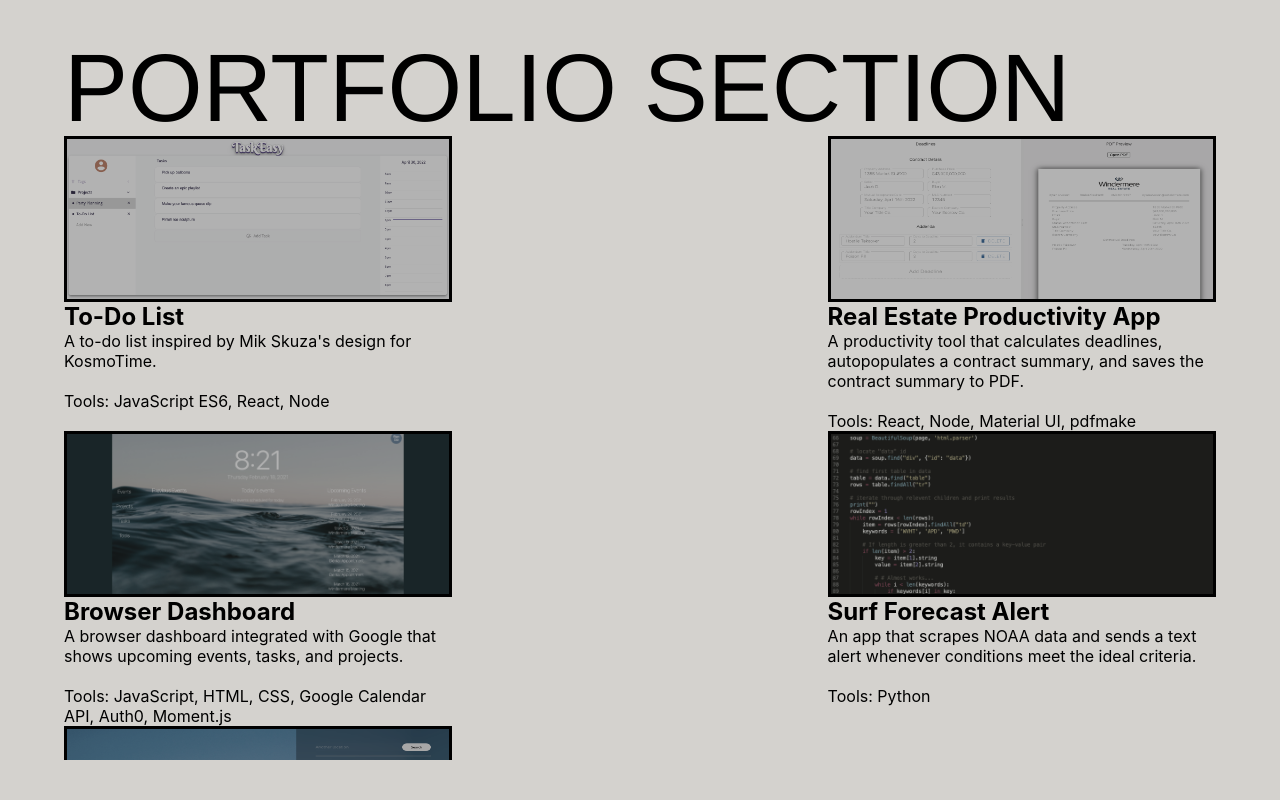
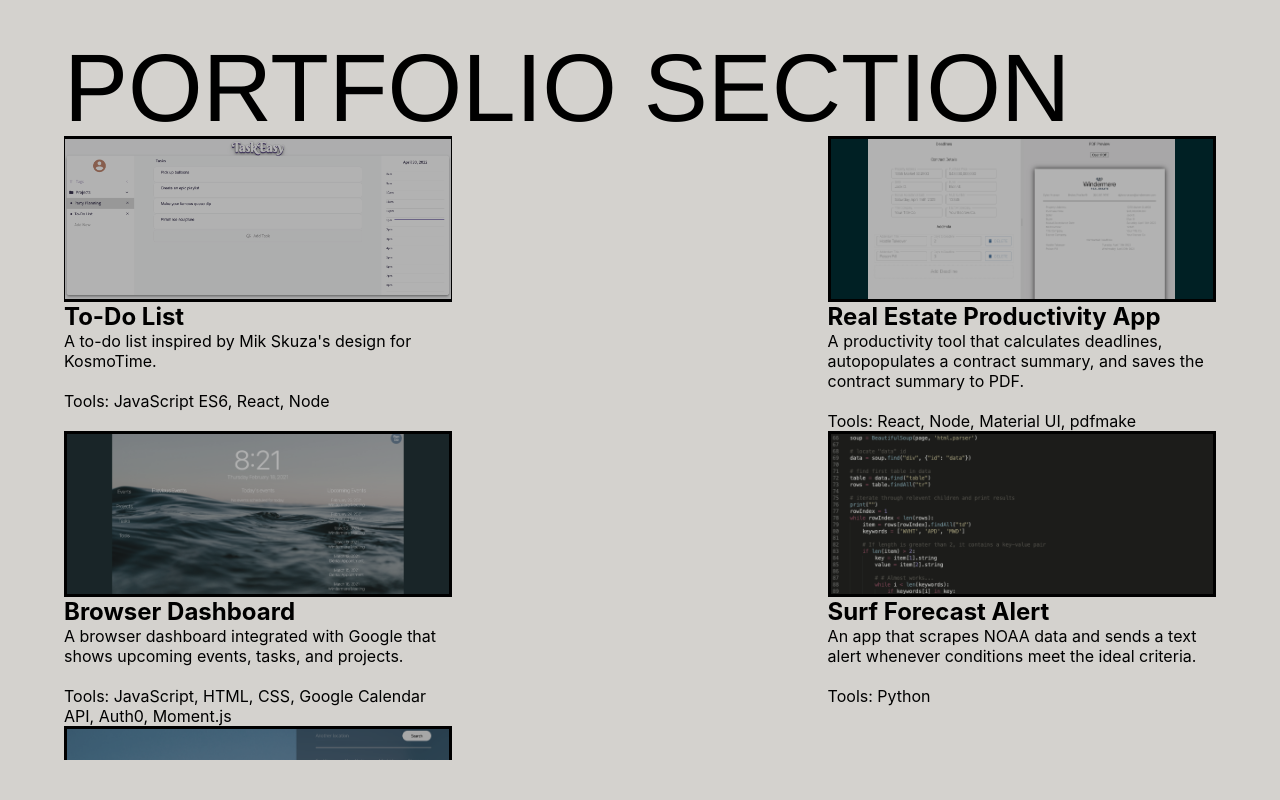
Before and after one commit to dyyllaann/portfolio, a React (Create React App) app: page /info in a window 1280 px wide. Shown: the part 1520-2320 px from the top of the page. Built offline with nearby package versions, Linux system fonts and the light colour scheme.

Commit message:
Resize weather app image.

```diff
--- a/src/PortfolioCard.css
+++ b/src/PortfolioCard.css
@@ -2,10 +2,14 @@
   width: calc(23.9vh * 2);
   height: calc(10vh * 2);
   border: 3px solid #000;
+  display: flex;
+  justify-content: center;
+  background-color: rgba(0, 32, 36, 1);
 }
 
 img {
-  width: calc(23.9vh * 2);
+  width: auto;
+  text-align: center;
   height: calc(10vh * 2);
   filter: grayscale(50%) brightness(0.7);
 }
```
Also changed, not shown: src/images/weather-screen.png.
